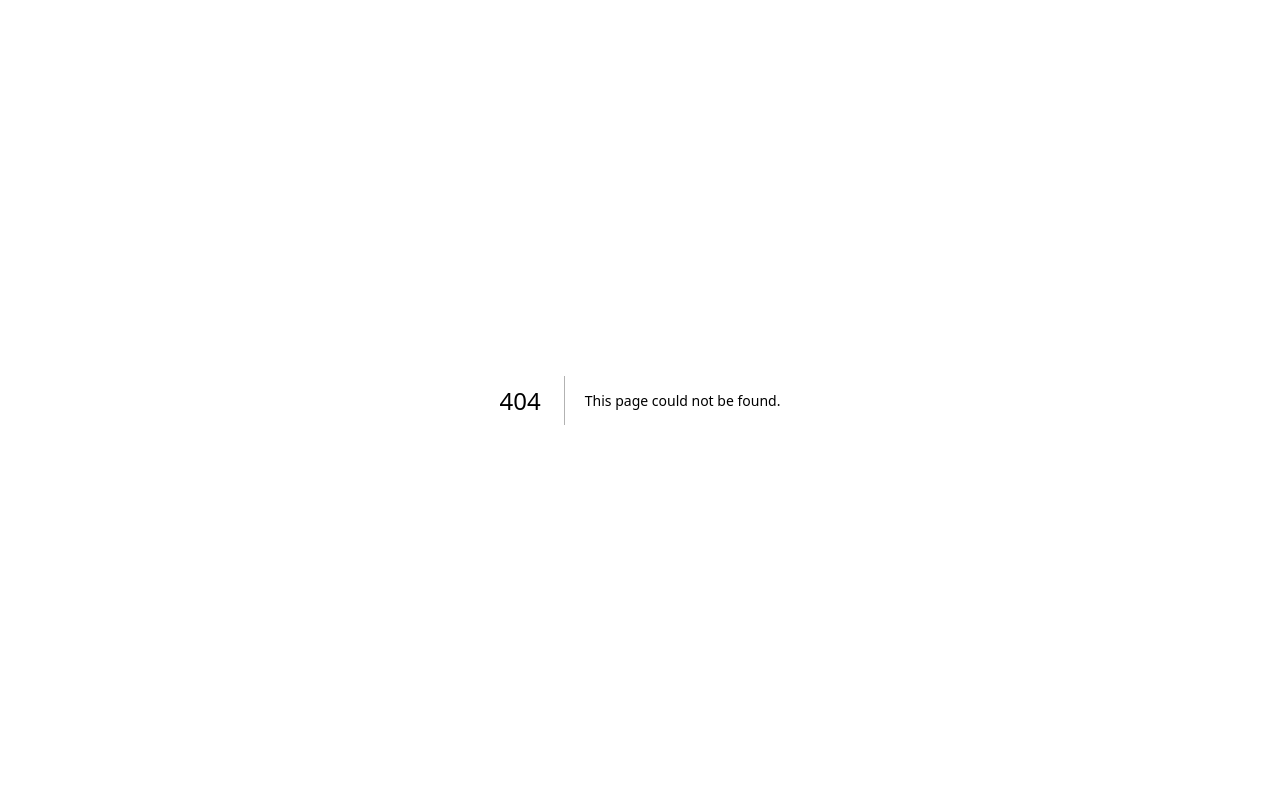
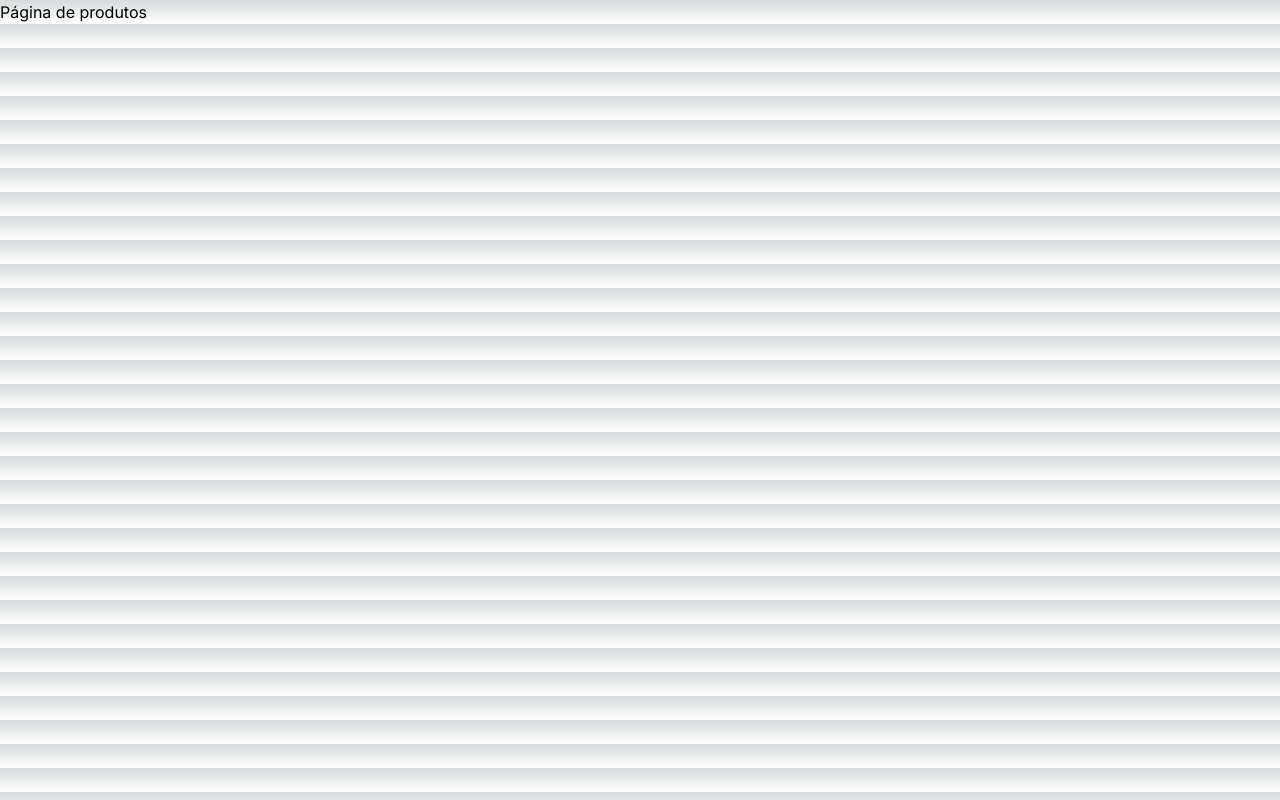
Before and after one commit to eduardoandd/nextJs, a Next.js app in the folder my-app/: page /products in a window 1280 px wide. Before the commit this address had no page. Built offline with nearby package versions, Linux system fonts and the light colour scheme.

Commit message:
rotas e rotas aninhadas

```diff
--- /dev/null
+++ b/my-app/src/app/clients/page.tsx
@@ -0,0 +1,5 @@
+export default function Clients(){
+    return(
+        <h1>Página de clientes</h1>
+    )
+}
--- /dev/null
+++ b/my-app/src/app/products/categories/page.tsx
@@ -0,0 +1,5 @@
+export default function Categories(){
+    return(
+        <h1>Categorias</h1>
+    )
+}
--- /dev/null
+++ b/my-app/src/app/products/page.tsx
@@ -0,0 +1,5 @@
+export default function Products(){
+    return(
+        <h1>Página de produtos</h1>
+    )
+}
```
Also changed, not shown: 1 other file (tests, documents, lock files or other folders).
